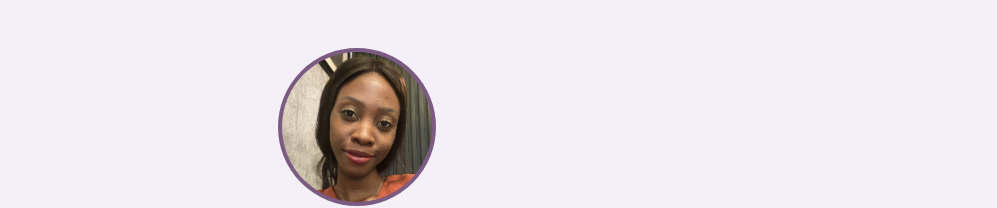
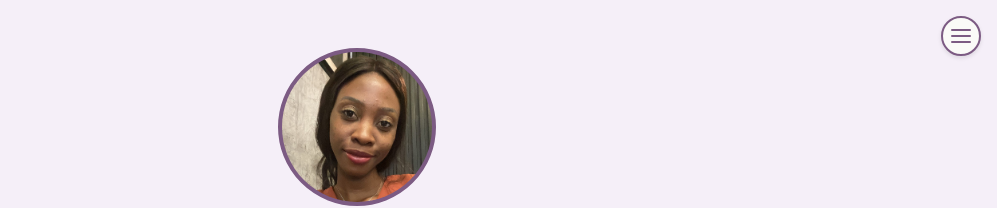
Before and after one commit to Timonwa/timonwa-com-links, a Next.js app: page / in a window 1280 px wide. Shown: the top 208 px of the page, without its empty margins (283-1280 px from the left). Built offline with nearby package versions, Linux system fonts and the light colour scheme.

Commit message:
feat: implement floating menu with smooth scroll functionality and enhance styles

```diff
--- a/components/home/Content.tsx
+++ b/components/home/Content.tsx
@@ -1,6 +1,7 @@
 import styles from "@/styles/styles.module.scss";
 import Image from "next/image";
 import Link from "next/link";
+import { useState, useEffect, useRef } from "react";
 import {
   LinkHubIntro,
   IntroLinks,
@@ -15,21 +16,76 @@ import {
 } from "@/data/creative";
 
 function Content() {
+  const [isMenuOpen, setIsMenuOpen] = useState(false);
+  const menuRef = useRef<HTMLDivElement>(null);
   const currentYear = new Date().getFullYear();
+
+  useEffect(() => {
+    function handleClickOutside(event: MouseEvent) {
+      if (menuRef.current && !menuRef.current.contains(event.target as Node)) {
+        setIsMenuOpen(false);
+      }
+    }
+
+    document.addEventListener("mousedown", handleClickOutside);
+    return () => {
+      document.removeEventListener("mousedown", handleClickOutside);
+    };
+  }, []);
+
+  // Add section IDs for scroll functionality
   const allSections = [
-    PortfolioLinks,
-    BlogLinks,
-    StoreLinks,
-    // ProjectLinks,
-    TalksMediaLinks,
-    TippingLinks,
-    OtherLinks,
-    SocialMediaLinks,
+    { ...PortfolioLinks, id: "portfolio" },
+    { ...BlogLinks, id: "blogs" },
+    { ...StoreLinks, id: "store" },
+    { ...TalksMediaLinks, id: "talks" },
+    { ...TippingLinks, id: "support" },
+    { ...OtherLinks, id: "other" },
+    { ...SocialMediaLinks, id: "social" },
   ];
+
+  const scrollToSection = (id: string) => {
+    const element = document.getElementById(id);
+    if (element) {
+      element.scrollIntoView({ behavior: "smooth" });
+      setIsMenuOpen(false);
+    }
+  };
 
   return (
     <div className={styles.creative}>
       <div className={styles.wrapper}>
+        {/* Add the floating menu button and dropdown */}
+        <div className={styles.floatingMenu} ref={menuRef}>
+          <button
+            className={styles.menuButton}
+            onClick={() => setIsMenuOpen(!isMenuOpen)}
+            aria-expanded={isMenuOpen}
+            aria-label="Navigation menu"
+          >
+            <Image
+              src="/images/icons/menu-icon.svg"
+              alt=""
+              width={24}
+              height={24}
+            />
+          </button>
+
+          {isMenuOpen && (
+            <div className={styles.dropdown}>
+              {allSections.map((section) => (
+                <button
+                  key={section.id}
+                  className={styles.dropdownItem}
+                  onClick={() => scrollToSection(section.id)}
+                >
+                  {section.title}
+                </button>
+              ))}
+            </div>
+          )}
+        </div>
+
         <header>
           <div className={styles.userHeadshot}>
             <Image
@@ -75,9 +131,10 @@ function Content() {
         </header>
 
         <main>
-          {allSections.map((section, index) => (
+          {allSections.map((section) => (
             <section
-              key={index}
+              key={section.id}
+              id={section.id}
               className={
                 styles[
                   `${section.title
--- a/styles/globals.scss
+++ b/styles/globals.scss
@@ -9,14 +9,24 @@
   -webkit-box-sizing: border-box;
   box-sizing: border-box;
 }
-// * scroll smoothly from one part of the page to another
-html {
-  scroll-behavior: smooth;
+
+// * to ensure that when you click on an id link, the header will not cover the beginning of the content the id is pointing to
+[id] {
+  scroll-margin-top: 7rem;
 }
+
+//* to smoothly animate the scroll from one place to another place
+@media (prefers-reduced-motion: no-preference) {
+  html {
+    scroll-behavior: smooth;
+  }
+}
+
 // * any element that has part of its contents overflowing the body container, will have that part hidden on the screen
 body {
   overflow-x: hidden;
 }
+
 // * reset the link states to the page's main color and no decoration
 a,
 a:link,
@@ -26,6 +36,7 @@ a:visited {
   text-decoration: none;
   color: currentColor;
 }
+
 // * remove bullets from list items and position them well
 ul {
   list-style: none;
--- a/styles/styles.module.scss
+++ b/styles/styles.module.scss
@@ -165,3 +165,62 @@
     }
   }
 }
+
+.floatingMenu {
+  position: fixed;
+  top: 1rem;
+  right: 1rem;
+  z-index: 100;
+}
+
+.menuButton {
+  background: var(--soft-overlay);
+  border: 0.125rem solid var(--muted-purple);
+  border-radius: 50%;
+  width: 2.5rem;
+  height: 2.5rem;
+  display: flex;
+  align-items: center;
+  justify-content: center;
+  cursor: pointer;
+  transition: all 0.2s ease;
+  box-shadow: 0 0.125rem 0.25rem rgba(0, 0, 0, 0.1);
+
+  &:hover {
+    transform: scale(1.05);
+    box-shadow: 0 0.375rem 0.875rem rgba(0, 0, 0, 0.15);
+  }
+}
+
+.dropdown {
+  position: absolute;
+  top: 100%;
+  right: 0;
+  margin-top: 0.5rem;
+  background: var(--soft-overlay);
+  // border: 0.125rem solid var(--muted-purple);
+  border-radius: 0.5rem;
+  padding: 0.5rem;
+  box-shadow: 0 0.25rem 0.75rem rgba(0, 0, 0, 0.1);
+  min-width: 12.5rem;
+  max-height: 80vh;
+  overflow-y: auto;
+}
+
+.dropdownItem {
+  display: block;
+  width: 100%;
+  padding: 0.75rem 1rem;
+  text-align: left;
+  background: none;
+  border: none;
+  border-radius: 0.25rem;
+  color: var(--text);
+  cursor: pointer;
+  font-size: 0.9rem;
+  transition: background-color 0.2s ease, color 0.2s ease;
+
+  &:hover {
+    background-color: var(--light-purple);
+  }
+}
```
Also changed, not shown: public/images/icons/menu-icon.svg (added).
